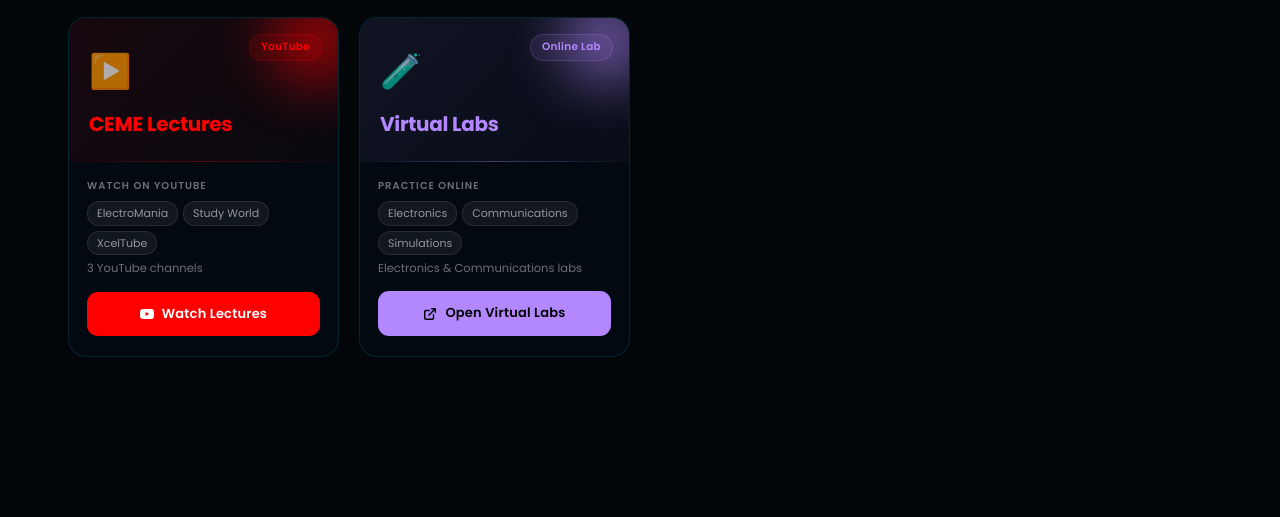
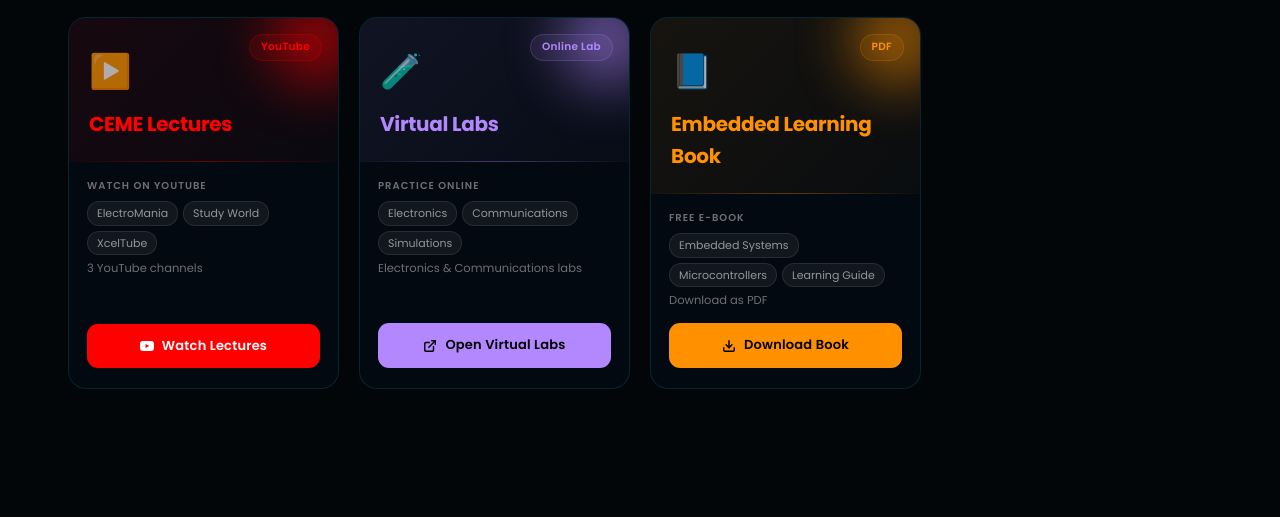
Before and after one commit to ABasit0010/ElectroMania, a plain HTML site: page materials.html in a window 1280 px wide. Shown: the part 1258-1775 px from the top of the page. Drawn offline with Linux system fonts and the light colour scheme.

Commit message:
Added Booklet

```diff
--- a/materials.html
+++ b/materials.html
@@ -984,14 +984,15 @@
       : SEMESTERS.filter(s => s.year === activeYear);
   }
 
-  function render(list, showYT = false, showVLab = false) {
+  function render(list, showYT = false, showVLab = false, showBook = false) {
     const grid  = document.getElementById('grid');
     const noRes = document.getElementById('noRes');
     const cardsHTML = list.map(buildCard).join('');
     grid.innerHTML = cardsHTML
       + (showYT   ? buildYTCard()   : '')
-      + (showVLab ? buildVLabCard() : '');
-    noRes.classList.toggle('show', list.length === 0 && !showYT && !showVLab);
+      + (showVLab ? buildVLabCard() : '')
+      + (showBook ? buildBookCard() : '');
+    noRes.classList.toggle('show', list.length === 0 && !showYT && !showVLab && !showBook);
   }
 
   function doSearch(q) {
@@ -1004,8 +1005,9 @@
     const isAllYears  = activeYear === 'all';
     const ytMatches   = !q || 'youtube lectures ceme video channel'.includes(q);
     const vlabMatches = !q || 'virtual lab virtual labs vlab experiments simulations electronics communications'.includes(q);
+    const bookMatches = !q || 'embedded learning book pdf ebook download microcontroller'.includes(q);
 
-    render(filtered, isAllYears && ytMatches, isAllYears && vlabMatches);
+    render(filtered, isAllYears && ytMatches, isAllYears && vlabMatches, isAllYears && bookMatches);
   }
 
   function byYear(btn, yr) {
@@ -1014,7 +1016,7 @@
     activeYear = yr === 'all' ? 'all' : Number(yr);
     document.getElementById('searchInput').value = '';
     const all = activeYear === 'all';
-    render(getBase(), all, all);
+    render(getBase(), all, all, all);
   }
   /* ── YouTube modal ───────────────────────────────────────── */
   function openYTModal()  { document.getElementById('ytModal').classList.add('on');    document.body.style.overflow='hidden'; }
@@ -1103,6 +1105,58 @@
     </div>`;
   }
 
+  /* ── Embedded Learning Book card ─────────────────────────── */
+  const BOOK_FILE = "Little_Makers_Arduino_Robotics_Booklet.pdf";   // <-- must match your PDF's exact file name
+
+  function downloadBook() {
+    const a = document.createElement('a');
+    a.href = BOOK_FILE;
+    a.download = BOOK_FILE;
+    document.body.appendChild(a);
+    a.click();
+    a.remove();
+  }
+
+  function buildBookCard() {
+    const c = "#ff9100";
+    return `
+    <div class="sem-card" style="cursor:pointer;" onclick="downloadBook()">
+      <div class="sem-banner"
+           style="--c:${c};background:linear-gradient(135deg,${c}14 0%,${c}07 100%);">
+        <span class="sem-emoji">📘</span>
+        <h3 class="sem-num" style="color:${c};">Embedded Learning Book</h3>
+        <span class="yr-badge"
+              style="color:${c};background:${c}18;border:1px solid ${c}30;">
+          PDF
+        </span>
+      </div>
+      <div class="sem-body">
+        <div>
+          <div class="subj-lbl">Free e-book</div>
+          <div class="subj-tags">
+            <span class="subj-tag">Embedded Systems</span>
+            <span class="subj-tag">Microcontrollers</span>
+            <span class="subj-tag">Learning Guide</span>
+          </div>
+          <div class="subj-count">Download as PDF</div>
+        </div>
+        <a class="dl-sem-btn"
+           href="${BOOK_FILE}" download
+           onclick="event.stopPropagation()"
+           style="background:${c};color:#000;">
+          <svg width="14" height="14" viewBox="0 0 24 24" fill="none"
+               stroke="currentColor" stroke-width="2.5"
+               stroke-linecap="round" stroke-linejoin="round">
+            <path d="M21 15v4a2 2 0 0 1-2 2H5a2 2 0 0 1-2-2v-4"/>
+            <polyline points="7 10 12 15 17 10"/>
+            <line x1="12" y1="15" x2="12" y2="3"/>
+          </svg>
+          Download Book
+        </a>
+      </div>
+    </div>`;
+  }
+
   /* ── modal ──────────────────────────────────────────────── */
   function openModal()  { document.getElementById('modal').classList.add('on');  document.body.style.overflow='hidden'; }
   function closeModal() { document.getElementById('modal').classList.remove('on'); document.body.style.overflow=''; }
@@ -1125,7 +1179,7 @@
   document.addEventListener('DOMContentLoaded', () => {
     const total = SEMESTERS.reduce((t, s) => t + s.subjects.length, 0);
     document.getElementById('statSubjects').textContent = total;
-    render(SEMESTERS, true, true);
+    render(SEMESTERS, true, true, true);
   });
   </script>
 
```
Also changed, not shown: 1 other file.
